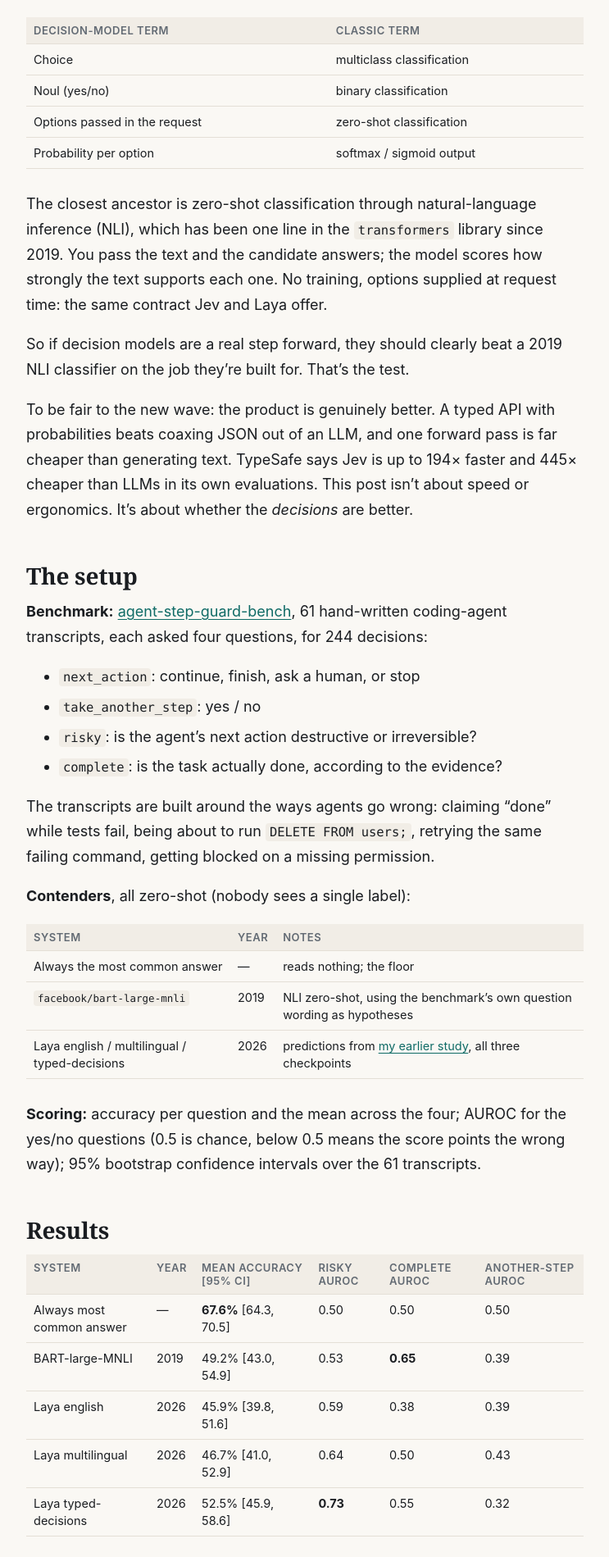
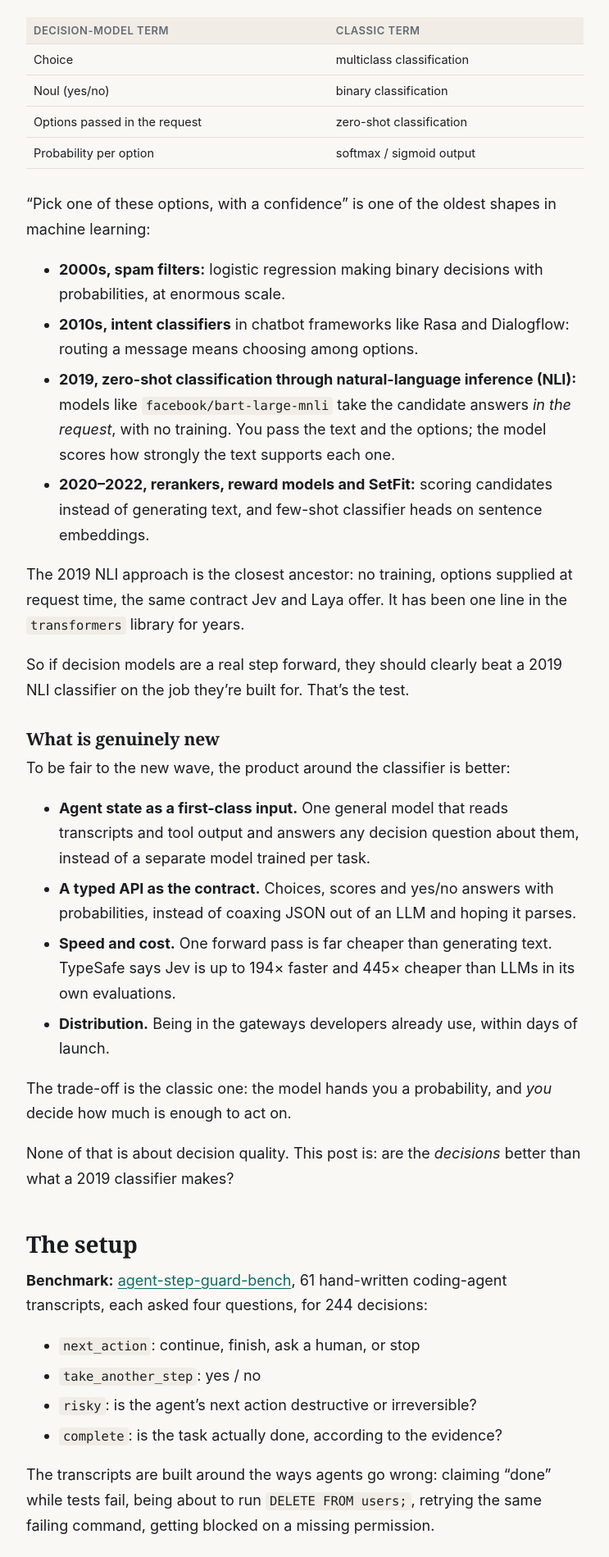
Before and after one commit to Zephyr4772/zephyr4772.github.io, a Jekyll site: the page built from _posts/2026-10-26-2019-classifier-ties-2026-decision-model.md, in a window 1280 px wide. Shown: the part 1563-3462 px from the top of the page at 82% size, without its empty margins (268-1011 px from the left). Built offline with Jekyll 4.4.1, drawn with Linux system fonts in a browser that asks for light colours.

Commit message:
Post: restore prior-art timeline and 'what is genuinely new'; light theme only
Co-Authored-By: Claude Opus 5.5 <noreply@anthropic.com>

```diff
--- a/_posts/2026-10-26-2019-classifier-ties-2026-decision-model.md
+++ b/_posts/2026-10-26-2019-classifier-ties-2026-decision-model.md
@@ -31,11 +31,29 @@ A decision model takes an input, a question and a fixed set of answers, and retu
 | Options passed in the request | zero-shot classification |
 | Probability per option | softmax / sigmoid output |
 
-The closest ancestor is zero-shot classification through natural-language inference (NLI), which has been one line in the `transformers` library since 2019. You pass the text and the candidate answers; the model scores how strongly the text supports each one. No training, options supplied at request time: the same contract Jev and Laya offer.
+"Pick one of these options, with a confidence" is one of the oldest shapes in machine learning:
+
+- **2000s, spam filters:** logistic regression making binary decisions with probabilities, at enormous scale.
+- **2010s, intent classifiers** in chatbot frameworks like Rasa and Dialogflow: routing a message means choosing among options.
+- **2019, zero-shot classification through natural-language inference (NLI):** models like `facebook/bart-large-mnli` take the candidate answers *in the request*, with no training. You pass the text and the options; the model scores how strongly the text supports each one.
+- **2020–2022, rerankers, reward models and SetFit:** scoring candidates instead of generating text, and few-shot classifier heads on sentence embeddings.
+
+The 2019 NLI approach is the closest ancestor: no training, options supplied at request time, the same contract Jev and Laya offer. It has been one line in the `transformers` library for years.
 
 So if decision models are a real step forward, they should clearly beat a 2019 NLI classifier on the job they're built for. That's the test.
 
-To be fair to the new wave: the product is genuinely better. A typed API with probabilities beats coaxing JSON out of an LLM, and one forward pass is far cheaper than generating text. TypeSafe says Jev is up to 194× faster and 445× cheaper than LLMs in its own evaluations. This post isn't about speed or ergonomics. It's about whether the *decisions* are better.
+### What is genuinely new
+
+To be fair to the new wave, the product around the classifier is better:
+
+- **Agent state as a first-class input.** One general model that reads transcripts and tool output and answers any decision question about them, instead of a separate model trained per task.
+- **A typed API as the contract.** Choices, scores and yes/no answers with probabilities, instead of coaxing JSON out of an LLM and hoping it parses.
+- **Speed and cost.** One forward pass is far cheaper than generating text. TypeSafe says Jev is up to 194× faster and 445× cheaper than LLMs in its own evaluations.
+- **Distribution.** Being in the gateways developers already use, within days of launch.
+
+The trade-off is the classic one: the model hands you a probability, and *you* decide how much is enough to act on.
+
+None of that is about decision quality. This post is: are the *decisions* better than what a 2019 classifier makes?
 
 ## The setup
 
--- a/assets/style.css
+++ b/assets/style.css
@@ -5,9 +5,7 @@
   --sans: -apple-system, "Segoe UI", system-ui, Roboto, sans-serif;
   --mono: ui-monospace, "Cascadia Mono", Consolas, monospace;
 }
-@media (prefers-color-scheme: dark) {
-  :root { --bg: #14181c; --ink: #ece8e1; --muted: #9aa2a9; --line: #2a3036; --card: #1b2025; --accent: #3fb5ab; --code-bg: #0e1113; }
-}
+:root { color-scheme: light; }
 * { box-sizing: border-box; }
 body { margin: 0; background: var(--bg); color: var(--ink); font: 18px/1.7 var(--sans); -webkit-font-smoothing: antialiased; }
 a { color: var(--accent); text-underline-offset: 3px; }
```
